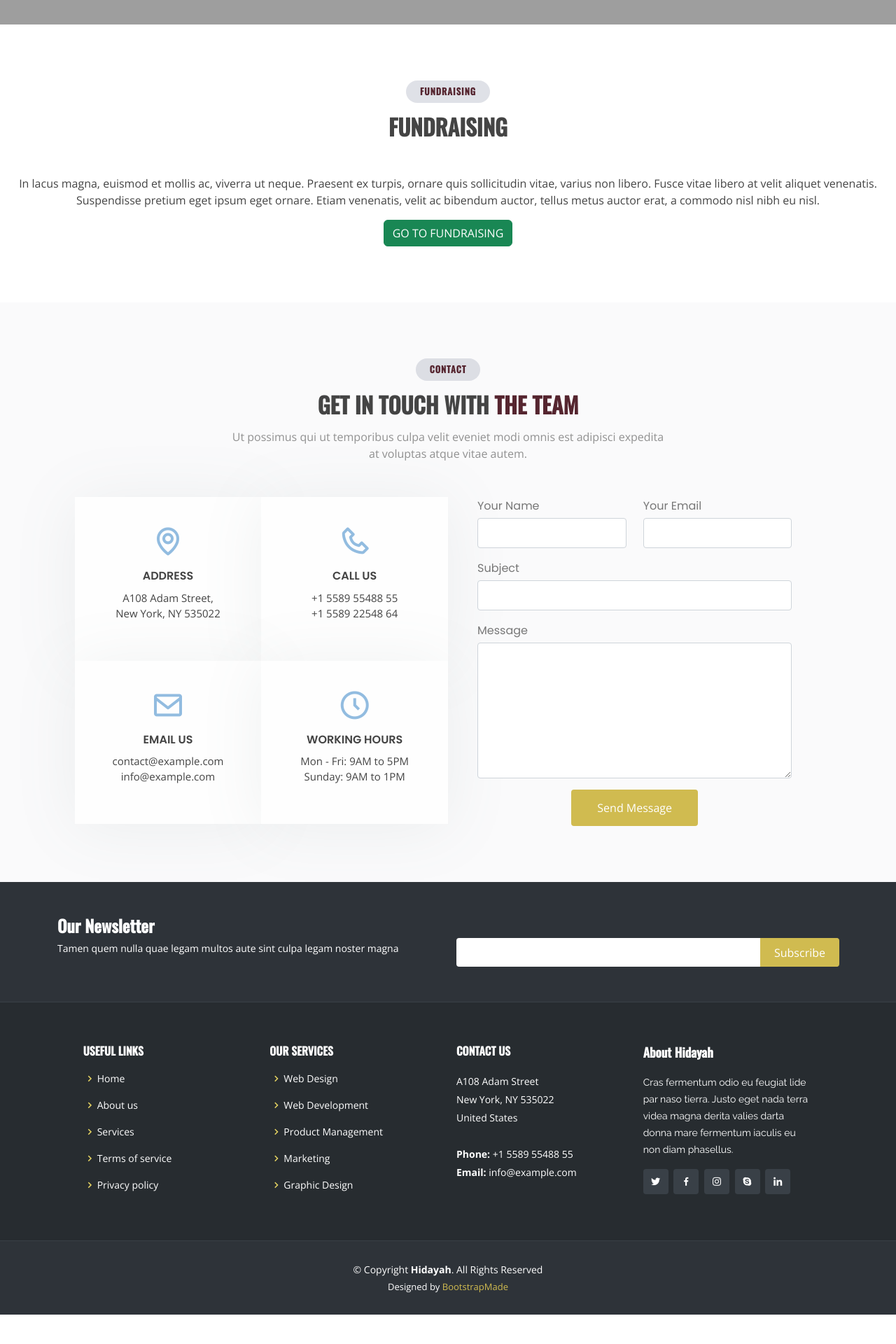
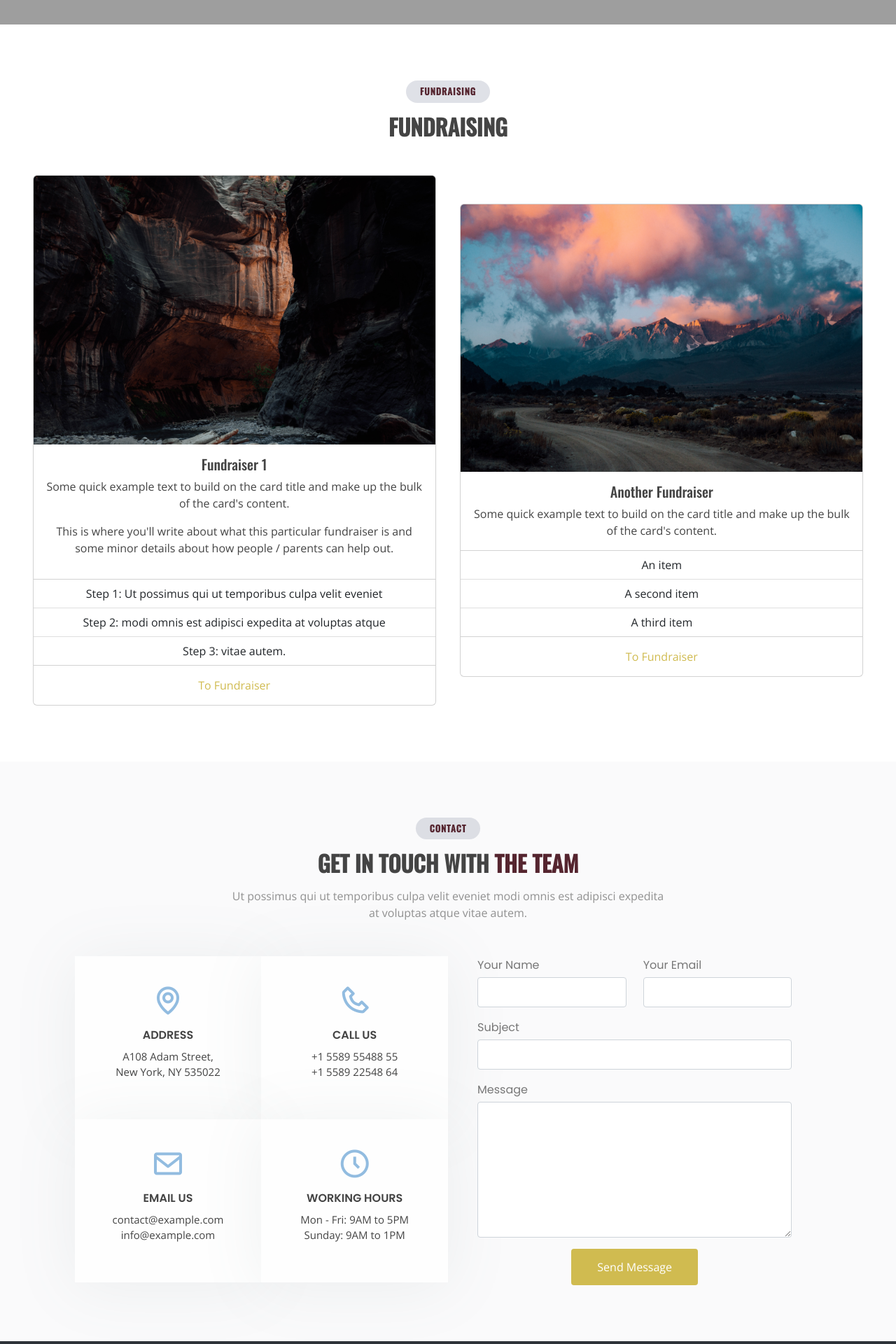
Before and after one commit to Thomas-Cottis-21/baseball_team, a PHP site: page / in a window 1280 px wide. Shown: the part 3255-5175 px from the top of the page at 70% size. Before the commit the page ends 5133 px from the top, so only its background shows below. Run offline with PHP 8.4, Linux system fonts and the light colour scheme; grey boxes are pictures that could not be loaded.

Commit message:
added cards to fundraising on index

```diff
--- a/assets/css/style.css
+++ b/assets/css/style.css
@@ -965,6 +965,7 @@ section {
 #events .no-events-message {
     padding: 15px;
     color: white;
+    text-align: center;
     border-radius: 5px;
     -webkit-backdrop-filter: blur(10px);
     backdrop-filter: blur(10px);
@@ -1006,10 +1007,29 @@ section {
 /*--------------------------------------------------------------
 # Fundraising
 --------------------------------------------------------------*/
-#fundraising-section .fundraising-container {
+#fundraising .fundraising-container {
     display: flex;
     flex-direction: column;
     text-align: center;
+}
+#fundraising .fundraisers {
+    display: flex;
+    flex-direction: row;
+    align-items: center;
+    justify-content: space-evenly;
+}
+#fundraising .fundraisers .card {
+    width: 45vw;
+}
+
+@media (max-width: 1024px) {
+    #fundraising .fundraisers {
+        flex-direction: column;
+    }
+    #fundraising .fundraisers .card {
+        margin: 10px 0px 10px 0px;
+        width: 95vw;
+    }
 }
 
 /*--------------------------------------------------------------
--- a/index.html
+++ b/index.html
@@ -557,20 +557,50 @@
 			<!-- End Events Section -->
 
 
-			<section id="fundraising-section">
+			<section id="fundraising">
                 <div class="container-fluid fundraising-container">
                     <div class="section-title">
                         <h2>FUNDRAISING</h2>
                         <h3>FUNDRAISING</h3>
                     </div>
-                    <div class="fundraiser-description">
-                        <p>In lacus magna, euismod et mollis ac, viverra ut neque. Praesent ex turpis, ornare quis sollicitudin vitae, varius non
-                        libero. Fusce vitae libero at velit aliquet venenatis. Suspendisse pretium eget ipsum eget ornare. Etiam venenatis,
-                        velit ac bibendum auctor, tellus metus auctor erat, a commodo nisl nibh eu nisl.</p>
+                    <div class="fundraisers">
+                        <div class="card">
+                            <img src="/assets/img/fundraising/loren-cutler-ReXultROeIE-unsplash.jpg" class="card-img-top" alt="...">
+                            <div class="card-body">
+                                <h5 class="card-title">Fundraiser 1</h5>
+                                <p class="card-text">Some quick example text to build on the card title and make up the bulk of the card's content.</p>
+                                <p>This is where you'll write about what this particular fundraiser is and some minor details about how people / parents can help out.</p>
+                            </div>
+                            <ul class="list-group list-group-flush">
+                                <li class="list-group-item">Step 1: Ut possimus qui ut temporibus culpa velit eveniet</li>
+                                <li class="list-group-item">Step 2: 							modi omnis est adipisci expedita at voluptas atque</li>
+                                <li class="list-group-item">Step 3: 							vitae autem.</li>
+                            </ul>
+                            <div class="card-body">
+                                <a href="/fundraising.html" class="card-link">To Fundraiser</a>
+                            </div>
+                        </div>
+
+                        <div class="card">
+                            <img src="/assets/img/fundraising/kyle-glenn-gHwDURuSafI-unsplash.jpg" class="card-img-top" alt="...">
+                            <div class="card-body">
+                                <h5 class="card-title">Another Fundraiser</h5>
+                                <p class="card-text">Some quick example text to build on the card title and make up the bulk of the card's
+                                    content.</p>
+                            </div>
+                            <ul class="list-group list-group-flush">
+                                <li class="list-group-item">An item</li>
+                                <li class="list-group-item">A second item</li>
+                                <li class="list-group-item">A third item</li>
+                            </ul>
+                            <div class="card-body">
+                                <a href="/fundraising.html" class="card-link">To Fundraiser</a>
+                            </div>
+                        </div>
                     </div>
-                    <div class="fundraising-link">
+                    <!-- <div class="fundraising-link">
                         <a href="/fundraising.html" class="btn btn-success">GO TO FUNDRAISING</a>
-                    </div>
+                    </div> -->
                 </div>
             </section>
 
```
Also changed, not shown: assets/img/fundraising/kyle-glenn-gHwDURuSafI-unsplash.jpg (added), assets/img/fundraising/loren-cutler-ReXultROeIE-unsplash.jpg (added), changelog.txt.
